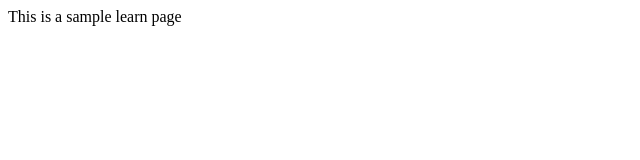
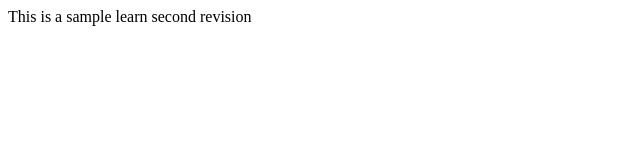
Before and after one commit to karthickh/learning1, a plain HTML site: page index.html in a window 1280 px wide. Shown: the full height of the page, 0-640 px from the left. Drawn offline with Linux system fonts and the light colour scheme.

Commit message:
Second revision commit

```diff
--- a/index.html
+++ b/index.html
@@ -1,7 +1,7 @@
 <html>
 <head></head>
 <body>
-This is a sample learn page
+This is a sample learn second revision
 </body>
 
 </html>
```
Also changed, not shown: 2 other files.
